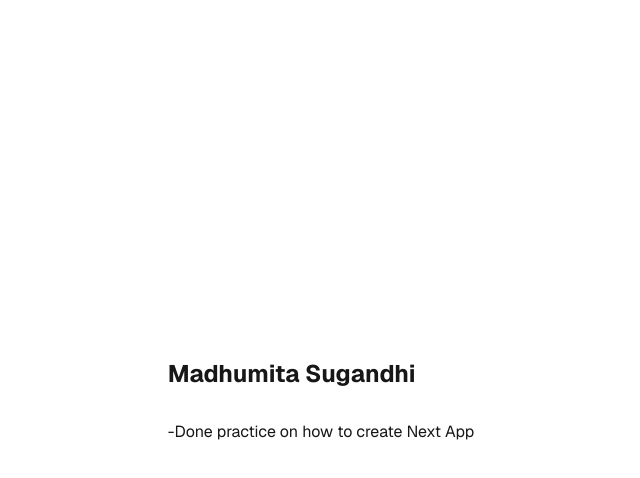
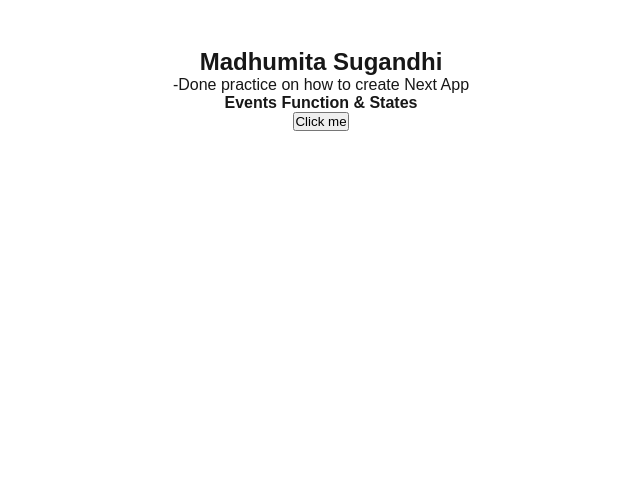
Before and after one commit to madhumitasugandhi/nextjs, a Next.js app: page / in a window 1280 px wide. Shown: the top 478 px of the page, without its empty margins (319-959 px from the left). Built offline with nearby package versions, Linux system fonts and the light colour scheme.

Commit message:
Component has been created.

```diff
--- a/src/app/page.js
+++ b/src/app/page.js
@@ -1,5 +1,6 @@
-import Image from "next/image";
+'use client'
 import styles from "./page.module.css";
+import EventsFunctionsStates from "@/components/EventsFunctionsStates";
 
 export default function Home() {
   return (
@@ -7,6 +8,7 @@ export default function Home() {
       <main className={styles.main}>
        <h2>Madhumita  Sugandhi</h2>
        <p>-Done practice on how to create Next App</p>
+       <EventsFunctionsStates/>
       </main>
     </div>
   );
--- a/src/app/page.module.css
+++ b/src/app/page.module.css
@@ -1,168 +1,4 @@
-.page {
-  --gray-rgb: 0, 0, 0;
-  --gray-alpha-200: rgba(var(--gray-rgb), 0.08);
-  --gray-alpha-100: rgba(var(--gray-rgb), 0.05);
-
-  --button-primary-hover: #383838;
-  --button-secondary-hover: #f2f2f2;
-
-  display: grid;
-  grid-template-rows: 20px 1fr 20px;
-  align-items: center;
-  justify-items: center;
-  min-height: 100svh;
-  padding: 80px;
-  gap: 64px;
-  font-family: var(--font-geist-sans);
+.main {
+  padding: 3rem;
+  text-align: center;
 }
-
-@media (prefers-color-scheme: dark) {
-  .page {
-    --gray-rgb: 255, 255, 255;
-    --gray-alpha-200: rgba(var(--gray-rgb), 0.145);
-    --gray-alpha-100: rgba(var(--gray-rgb), 0.06);
-
-    --button-primary-hover: #ccc;
-    --button-secondary-hover: #1a1a1a;
-  }
-}
-
-.main {
-  display: flex;
-  flex-direction: column;
-  gap: 32px;
-  grid-row-start: 2;
-}
-
-.main ol {
-  font-family: var(--font-geist-mono);
-  padding-left: 0;
-  margin: 0;
-  font-size: 14px;
-  line-height: 24px;
-  letter-spacing: -0.01em;
-  list-style-position: inside;
-}
-
-.main li:not(:last-of-type) {
-  margin-bottom: 8px;
-}
-
-.main code {
-  font-family: inherit;
-  background: var(--gray-alpha-100);
-  padding: 2px 4px;
-  border-radius: 4px;
-  font-weight: 600;
-}
-
-.ctas {
-  display: flex;
-  gap: 16px;
-}
-
-.ctas a {
-  appearance: none;
-  border-radius: 128px;
-  height: 48px;
-  padding: 0 20px;
-  border: none;
-  border: 1px solid transparent;
-  transition:
-    background 0.2s,
-    color 0.2s,
-    border-color 0.2s;
-  cursor: pointer;
-  display: flex;
-  align-items: center;
-  justify-content: center;
-  font-size: 16px;
-  line-height: 20px;
-  font-weight: 500;
-}
-
-a.primary {
-  background: var(--foreground);
-  color: var(--background);
-  gap: 8px;
-}
-
-a.secondary {
-  border-color: var(--gray-alpha-200);
-  min-width: 158px;
-}
-
-.footer {
-  grid-row-start: 3;
-  display: flex;
-  gap: 24px;
-}
-
-.footer a {
-  display: flex;
-  align-items: center;
-  gap: 8px;
-}
-
-.footer img {
-  flex-shrink: 0;
-}
-
-/* Enable hover only on non-touch devices */
-@media (hover: hover) and (pointer: fine) {
-  a.primary:hover {
-    background: var(--button-primary-hover);
-    border-color: transparent;
-  }
-
-  a.secondary:hover {
-    background: var(--button-secondary-hover);
-    border-color: transparent;
-  }
-
-  .footer a:hover {
-    text-decoration: underline;
-    text-underline-offset: 4px;
-  }
-}
-
-@media (max-width: 600px) {
-  .page {
-    padding: 32px;
-    padding-bottom: 80px;
-  }
-
-  .main {
-    align-items: center;
-  }
-
-  .main ol {
-    text-align: center;
-  }
-
-  .ctas {
-    flex-direction: column;
-  }
-
-  .ctas a {
-    font-size: 14px;
-    height: 40px;
-    padding: 0 16px;
-  }
-
-  a.secondary {
-    min-width: auto;
-  }
-
-  .footer {
-    flex-wrap: wrap;
-    align-items: center;
-    justify-content: center;
-  }
-}
-
-@media (prefers-color-scheme: dark) {
-  .logo {
-    filter: invert();
-  }
-}
--- /dev/null
+++ b/src/components/EventsFunctionsStates.jsx
@@ -0,0 +1,14 @@
+import React from 'react'
+
+const EventsFunctionsStates = () => {
+  return (
+    <>
+    <h4>
+        Events Function  & States
+    </h4>
+    <button onClick={()=> alert("Hello")}>Click me</button>
+    </>
+  )
+}
+
+export default EventsFunctionsStates
```
